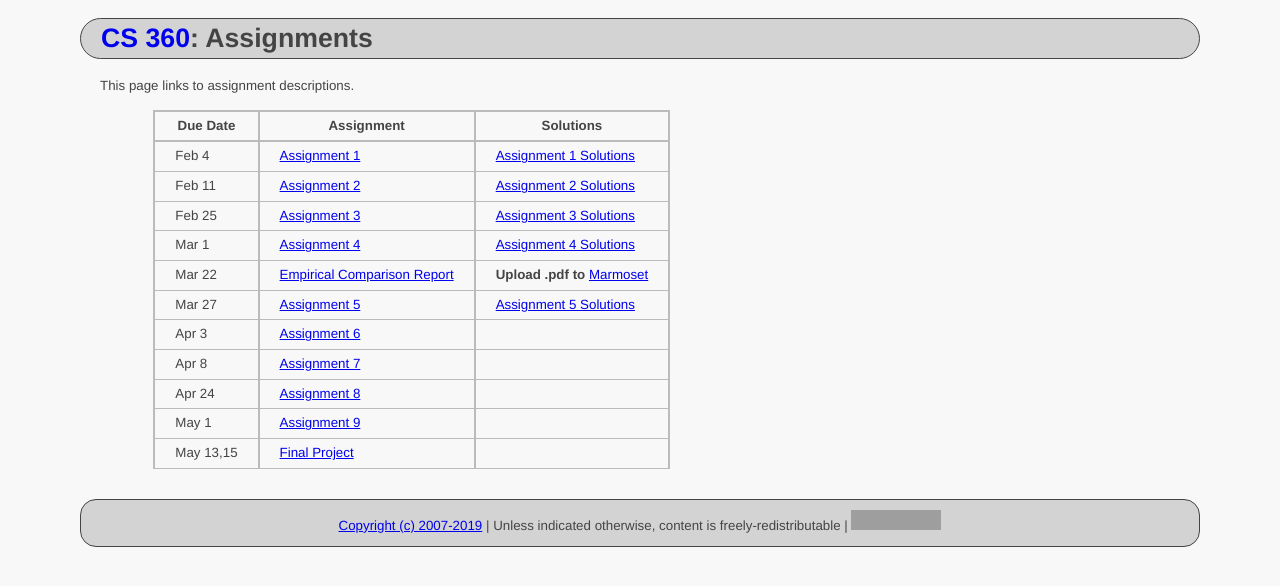
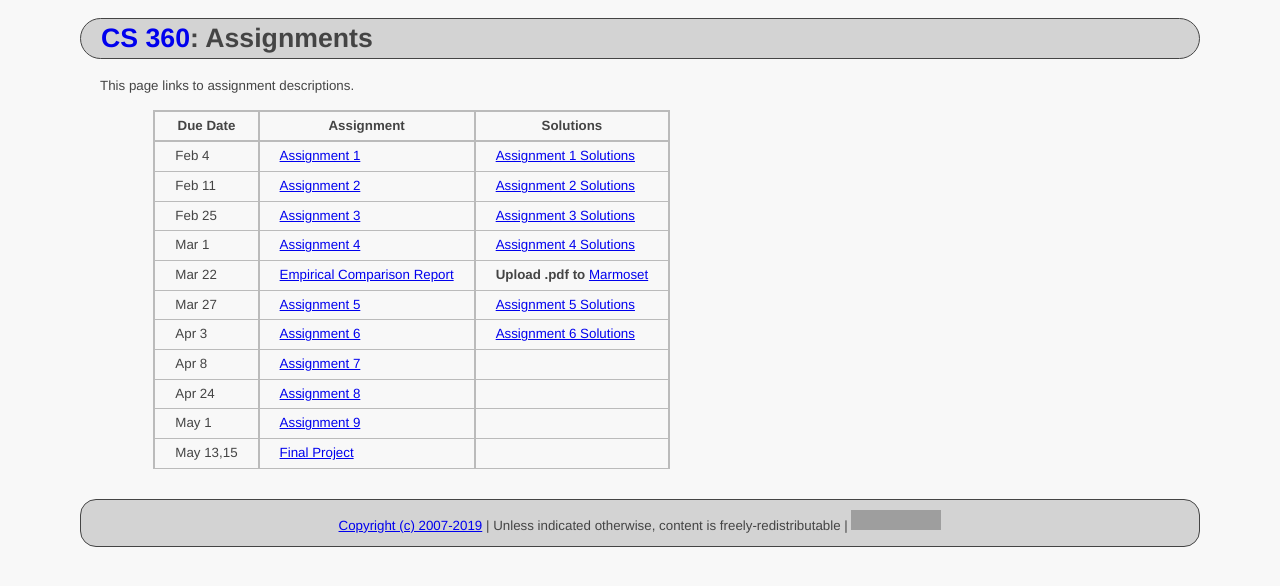
Before and after one commit to ycpcs/cs360-spring2019, a Jekyll site: the page built from assign/index.md, in a window 1280 px wide. Shown: the top 586 px of the page. Built offline with Jekyll 4.4.1, drawn with Linux system fonts in a browser that asks for light colours; grey boxes are pictures that could not be loaded.

Commit message:
add assign 6 sol
add assign 6 sol

```diff
--- a/assign/index.md
+++ b/assign/index.md
@@ -13,7 +13,7 @@ This page links to assignment descriptions.
 > Mar 1    | [Assignment 4](../assign/assign04.html)                  | [Assignment 4 Solutions](../assign/sol/assign04sol.pdf) |
 > Mar 22   | [Empirical Comparison Report](../assign/emp_comp.html)   | **Upload .pdf to** [Marmoset](https://cs.ycp.edu/marmoset/login) |
 > Mar 27   | [Assignment 5](../assign/assign05.html)                  | [Assignment 5 Solutions](../assign/sol/assign05sol.pdf) |
-> Apr 3    | [Assignment 6](../assign/assign06.html)                  |  |
+> Apr 3    | [Assignment 6](../assign/assign06.html)                  | [Assignment 6 Solutions](../assign/sol/assign06sol.pdf) |
 > Apr 8    | [Assignment 7](../assign/assign07.html)                  |  |
 > Apr 24   | [Assignment 8](../assign/assign08.html)                  |  |
 > May 1    | [Assignment 9](../assign/assign09.html)                  |  |
```
Also changed, not shown: 2 other files.
